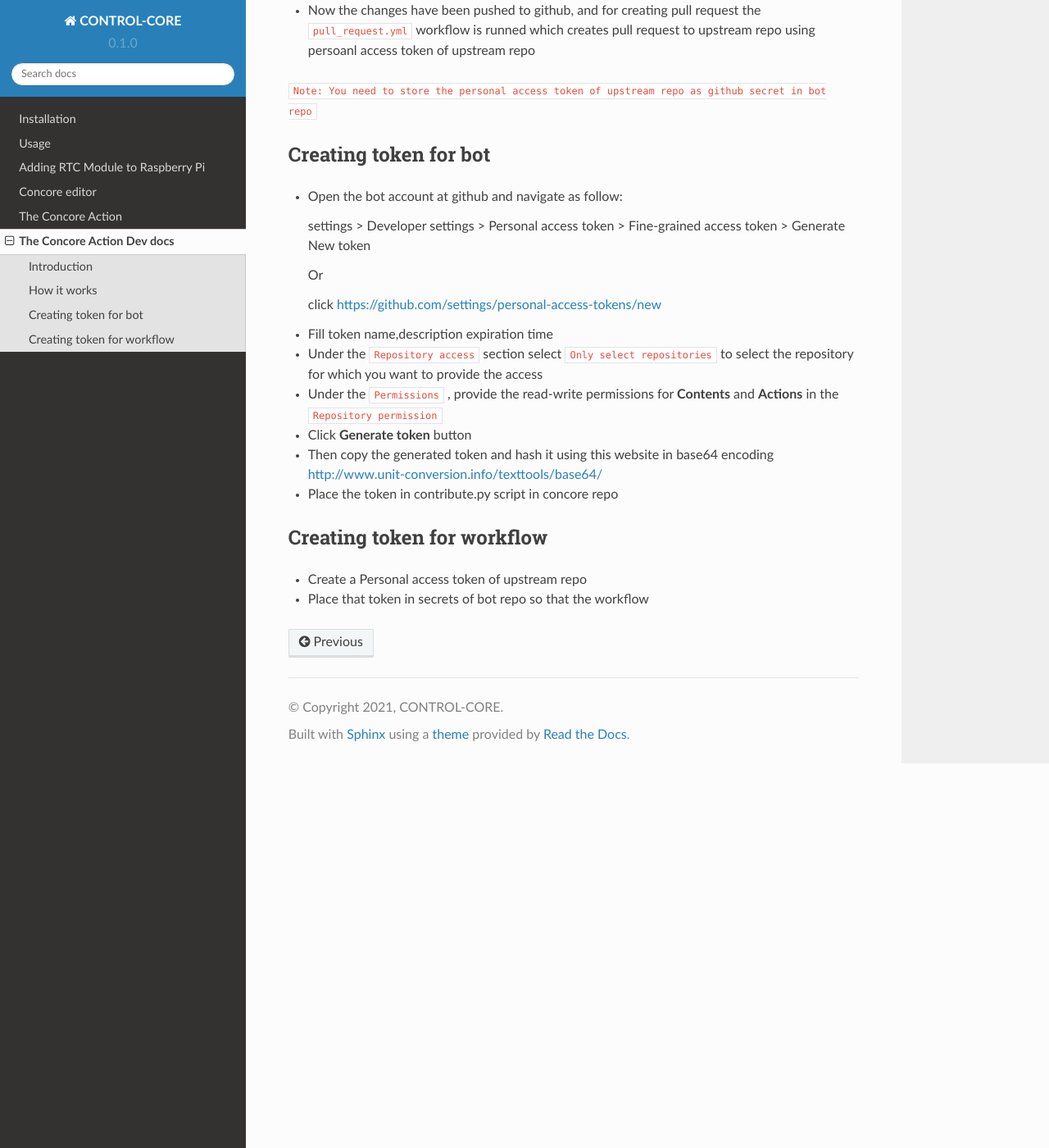
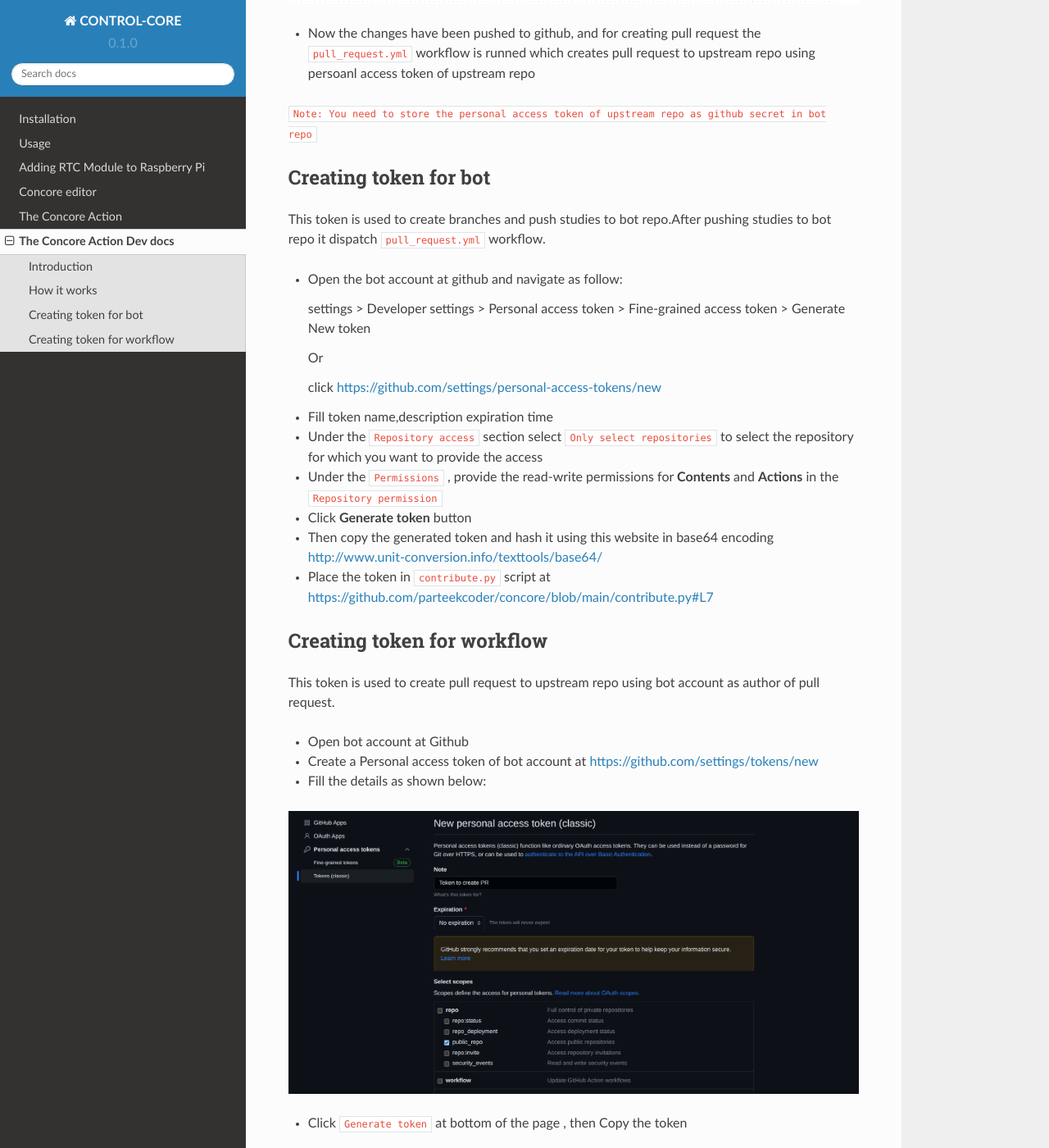
Before and after one commit to ControlCore-Project/documentation, a Sphinx documentation site: the page built from docs/source/contributeactiondev.rst, in a window 1280 px wide and 1400 px high, scrolled down 1484 px. Shown: the whole window at 82% size. Built offline with Sphinx 7.4.7 and the Read the Docs theme 2.0.0, drawn with Linux system fonts in a browser that asks for light colours; some of the changed text lies outside the part shown.

Commit message:
improved dev docs

```diff
--- a/docs/source/contributeactiondev.rst
+++ b/docs/source/contributeactiondev.rst
@@ -35,6 +35,8 @@
 Creating token for bot
 ----------------------
 
+This token is used to create branches and push studies to bot repo.After pushing studies to bot repo it dispatch ``pull_request.yml`` workflow.
+
 - Open the bot account at github and navigate as follow:
 
 
@@ -54,12 +56,31 @@
 
 - Then copy the generated token and hash it using this website in base64 encoding http://www.unit-conversion.info/texttools/base64/
 
-- Place the token in contribute.py script in concore repo
+- Place the token in ``contribute.py`` script at https://github.com/parteekcoder/concore/blob/main/contribute.py#L7
 
 
 Creating token for workflow
 ---------------------------
 
-- Create a  Personal access token of upstream repo
+This token is used to create pull request to upstream repo using bot account as author of pull request.
 
-- Place that token in secrets of bot repo so that the workflow
+- Open bot account at Github
+
+- Create a  Personal access token of bot account at https://github.com/settings/tokens/new
+
+- Fill the details as shown below:
+
+.. image:: images/ca-workflow-token.png
+  :width: 700
+
+- Click ``Generate token`` at bottom of the page , then Copy the token
+
+.. image:: images/ca-workflow-token-generate.png
+  :width: 700
+
+- Add this token as Github secret in bot repo at https://github.com/parteekcoder123/concore-studies/settings/secrets/actions/new with name ``token``
+
+.. image:: images/ca-workflow-secret.png
+  :width: 700
+
+- Click ``Add secret``
```
Also changed, not shown: docs/source/images/ca-github-branch-ref.png, docs/source/images/ca-workflow-secret.png (added), docs/source/images/ca-workflow-token-generate.png (added), docs/source/images/ca-workflow-token.png (added).
